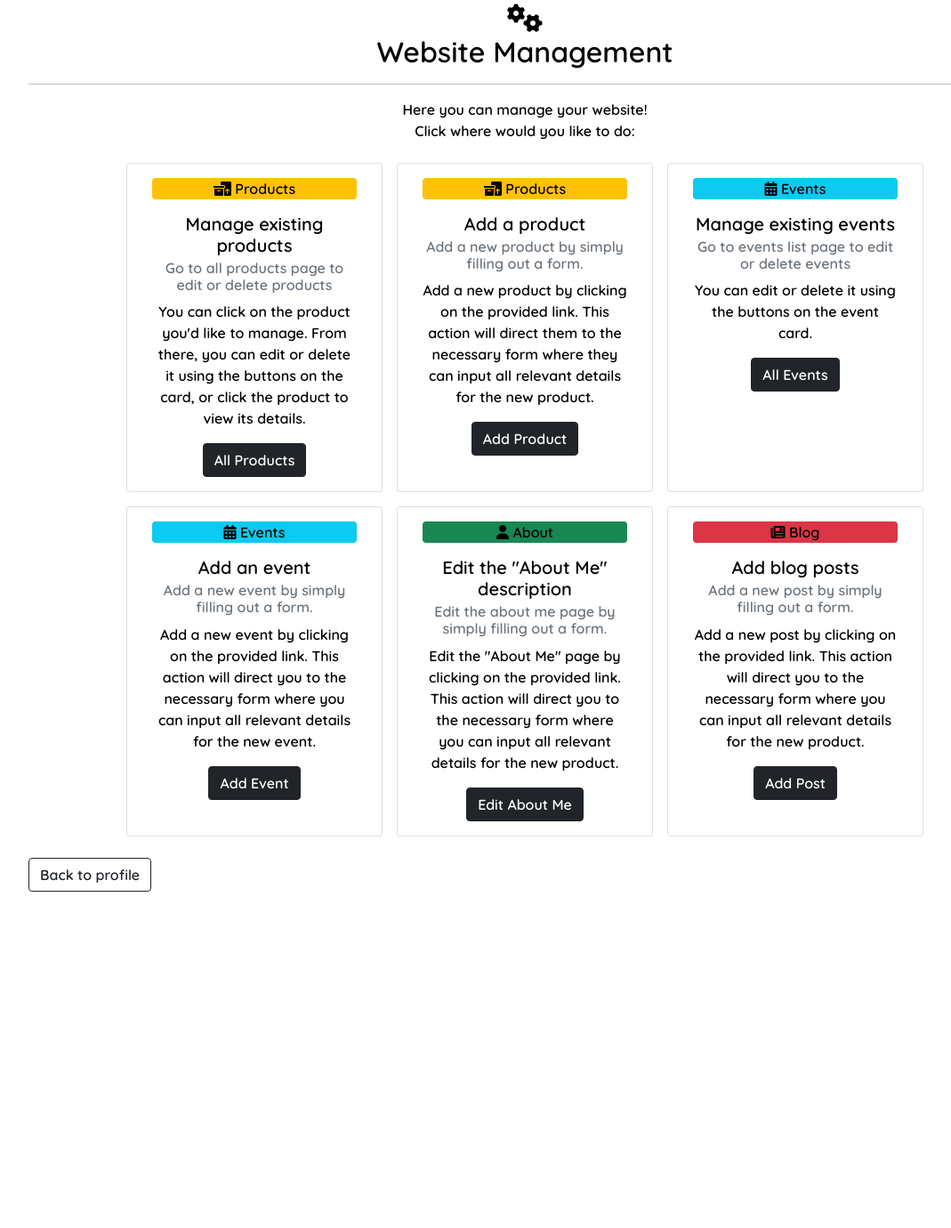
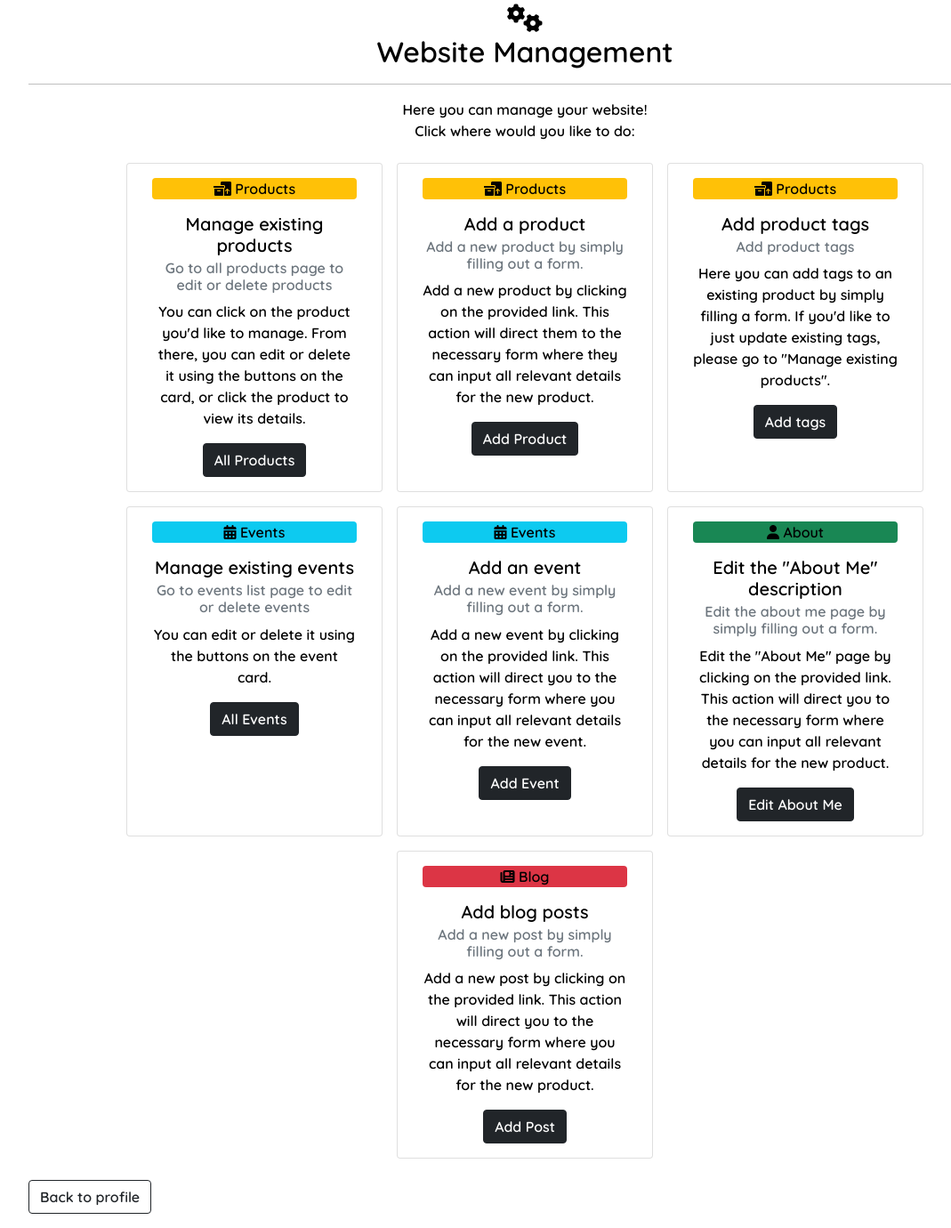
Before and after one commit to Nathisaraujo/project5, a Django app: page /profile/management/ in a window 1280 px wide. Shown: the part 235-1615 px from the top of the page at 89% size, without its empty margins (50-1119 px from the left). Before the commit the page ends 1237 px from the top, so only its background shows below. Run offline with Django 3.2, Linux system fonts and the light colour scheme; a user stored in the database is signed in; some libraries are stand-ins or nearby versions; some web fonts are replaced.

Commit message:
added 'add_product_tags' management card and adjusted the template

```diff
--- a/profiles/templates/profiles/management.html
+++ b/profiles/templates/profiles/management.html
@@ -51,6 +51,17 @@
         </div>
         <div class="card m-2" style="width: 18rem;">
           <div class="card-body text-center">
+            <p class="bg-warning rounded"><i class="fa-solid fa-boxes-packing"></i> Products</p>
+            <h5 class="card-title">Add product tags</h5>
+            <h6 class="card-subtitle mb-2 text-muted">Add product tags</h6>
+            <p class="card-text">Here you can add tags to an existing product by simply filling a form.
+              If you'd like to just update existing tags, please go to "Manage existing products".
+            </p>
+            <a href="{% url 'add_product_tags' %}" class="btn btn-dark card-link">Add tags</a>
+          </div>
+        </div>
+        <div class="card m-2" style="width: 18rem;">
+          <div class="card-body text-center">
             <p class="bg-info rounded"><i class="fa-solid fa-calendar-days"></i> Events</p>
             <h5 class="card-title">Manage existing events</h5>
             <h6 class="card-subtitle mb-2 text-muted">Go to events list page to edit or delete events</h6>
```
Also changed, not shown: products/templates/products/add_product_tags.html (+5 -6 lines).
